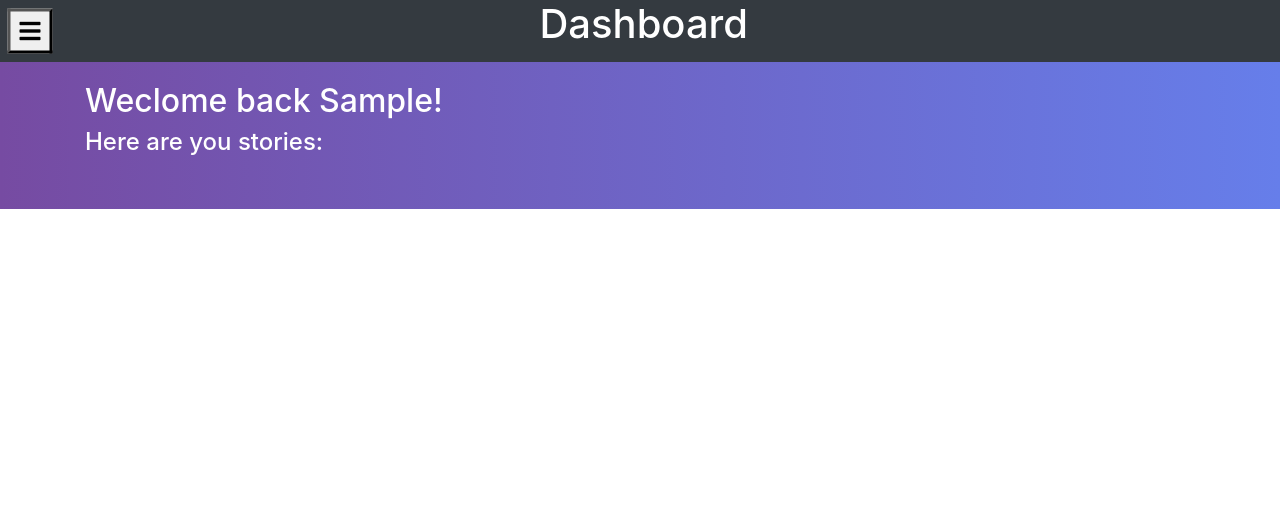
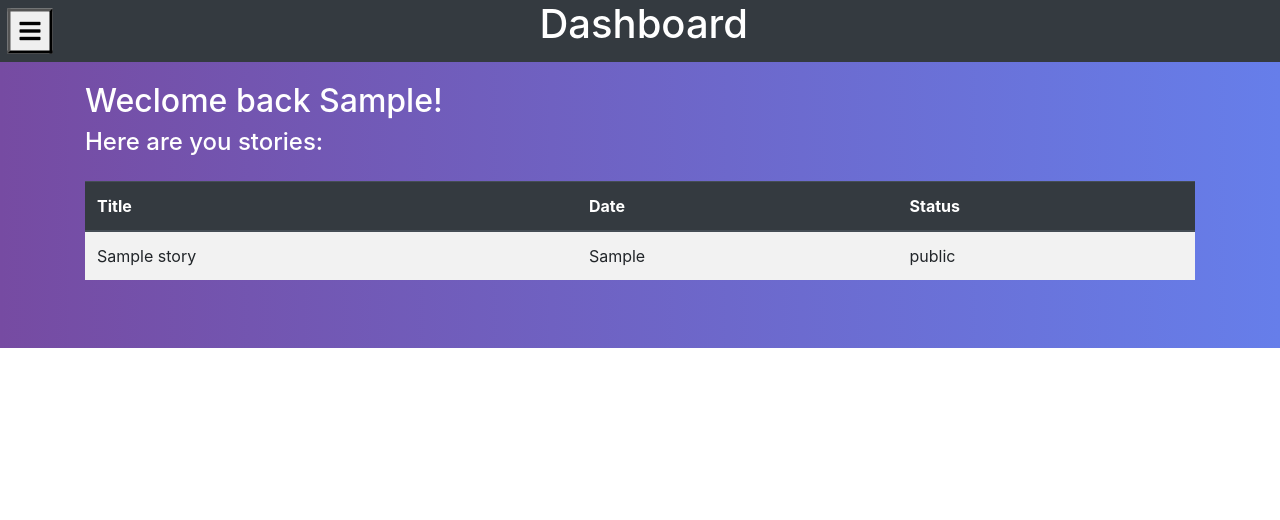
Before and after one commit to ahmadbenos/node-story-books, a Node server app: page /dashboard in a window 1280 px wide. Shown: the top 520 px of the page. Run offline with Node 20, Linux system fonts and the light colour scheme; a user stored in the database is signed in; tables that the repository leaves empty hold one stand-in row (values such as "Sample post"); some libraries are stand-ins or nearby versions.

Commit message:
dashboard update

```diff
--- a/models/Story.js
+++ b/models/Story.js
@@ -1,11 +1,12 @@
 const mongoose = require("mongoose");
+const moment = require("moment");
 
 const StorySchema = new mongoose.Schema({
   title: { type: String, required: true, trim: true },
   body: { type: String, required: true },
   status: { type: String, default: "public", enum: ["public", "private"] },
   user: { type: mongoose.Schema.Types.ObjectId, ref: "User" },
-  createdAt: { type: Date, default: Date.now },
+  createdAt: { type: String, default: moment().format("lll") },
 });
 
 const Story = mongoose.model("Story", StorySchema);
--- a/package.json
+++ b/package.json
@@ -21,6 +21,7 @@
     "express": "^4.17.1",
     "express-ejs-layouts": "^2.5.0",
     "express-session": "^1.17.1",
+    "moment": "^2.27.0",
     "mongoose": "^5.10.0",
     "passport": "^0.4.1",
     "passport-google-oauth20": "^2.0.0",
--- a/views/add.ejs
+++ b/views/add.ejs
@@ -42,6 +42,9 @@ only want the sidenav to sit on top of the page -->
                 <label style="font-size: 26px !important;">Talk about your story:</label>
                 <textarea name="body" id="body" class="form-control"></textarea>
             </div>
+
+            <button type="submit" class="btn btn-success btn-lg">Submit</button>
+            <a href="/dashboard" class="btn btn-danger btn-lg">Cancel</a>
         </form>
     </div>
 
--- a/views/dashboard.ejs
+++ b/views/dashboard.ejs
@@ -38,6 +38,34 @@
         <h4 style="color: white;" class="animate__animated animate__fadeIn animate__delay-2s">Here are you stories:</h4>
         <% if (stories.length > 0) {  %>
 
+        <table class="my-4 table table-striped animate__animated animate__fadeIn animate__delay-3s"
+            style="background: white;">
+            <thead class="thead-dark">
+                <tr>
+
+                    <th scope="col">Title</th>
+                    <th scope="col">Date</th>
+                    <th scope="col">Status</th>
+                </tr>
+            </thead>
+            <tbody>
+                <%  stories.forEach(function(story){ %>
+
+                <td> <%= story.title %> </td>
+                <td><%= story.createdAt %> </td>
+                <td><%= story.status %> </td>
+                </tr>
+
+                <%  }) %>
+
+                <!--  <tr>
+                    <td> <%= stories[0].title %> </td>
+                    <td><%= stories[0].createdAt %> </td>
+                    <td><%= stories[0].status %> </td>
+                </tr> -->
+            </tbody>
+        </table>
+
 
         <% } else {  %>
         <div class="alert alert-warning alert-dismissible fade show animate__animated animate__fadeIn animate__delay-3s"
```
Also changed, not shown: routes/stories.js (+15 -0 lines), 1 other file.
